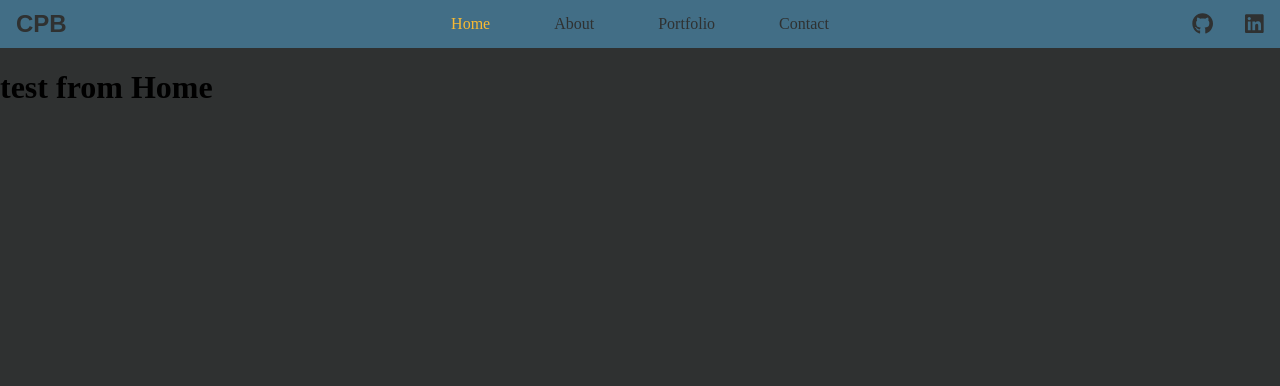
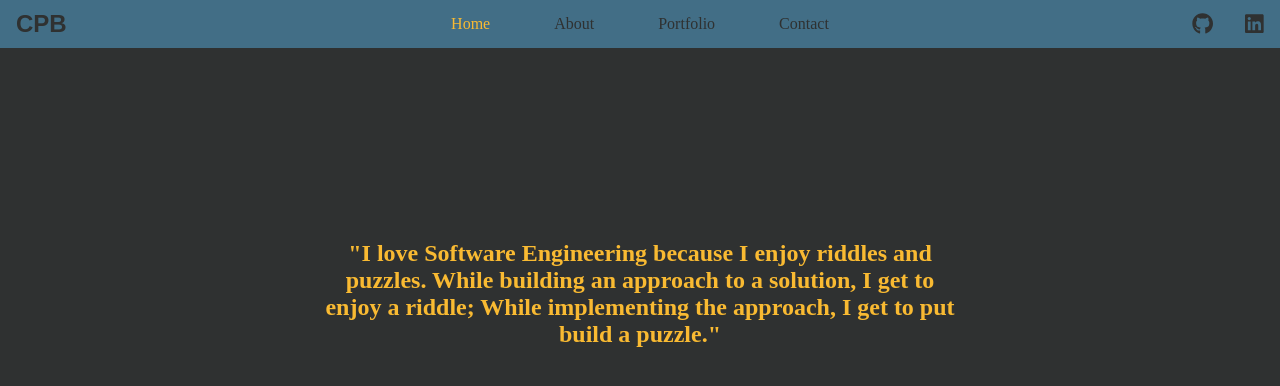
Before and after one commit to cpbennett4/charlesPaulBennett, a React app: page / in a window 1280 px wide. Shown: the top 386 px of the page. Built offline with nearby package versions, Linux system fonts and the light colour scheme; the HTML template or start-up script is replaced by a standard one; a web font is replaced by a local one.

Commit message:
Put quote with basic styling on Home view

```diff
--- a/client/src/containers/Home.jsx
+++ b/client/src/containers/Home.jsx
@@ -2,9 +2,11 @@ import React from 'react';
 
 const Home = () => (
   <div className="Home">
-    <h1>
-      test from Home
-    </h1>
+    <h2>
+      &quot;I love Software Engineering because I enjoy riddles and puzzles.
+      While building an approach to a solution, I get to enjoy a riddle;
+      While implementing the approach, I get to put build a puzzle.&quot;
+    </h2>
   </div>
 );
 
--- /dev/null
+++ b/client/src/style/Home.scss
@@ -0,0 +1,11 @@
+@import 'vars';
+
+.Home {
+  text-align: center;
+
+  h2 {
+    color: $activeLink;
+    width: 50%;
+    margin: 15% auto;
+  }
+}
--- a/client/src/style/styles.scss
+++ b/client/src/style/styles.scss
@@ -1,3 +1,4 @@
+@import 'Home';
 @import 'common/Header';
 @import 'vars';
 
```
